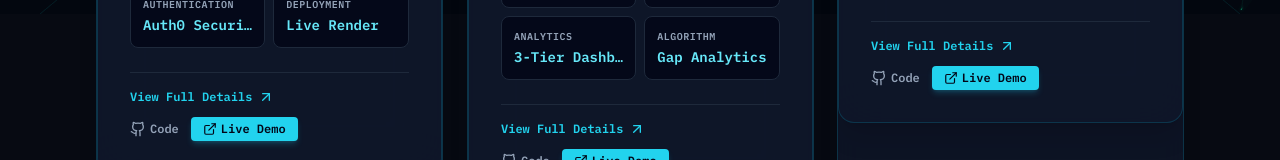
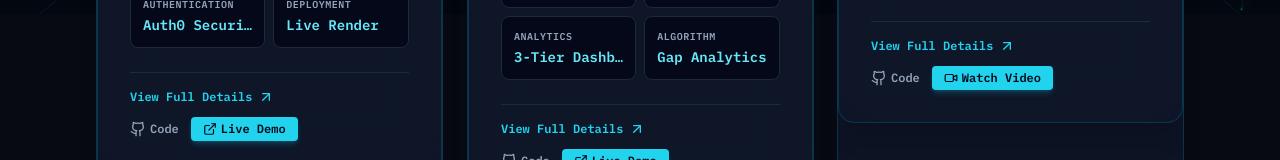
Before and after one commit to sayja-yug/Yug-Sayja, a React (Vite) app: page /projects in a window 1280 px wide. Shown: the part 786-946 px from the top of the page. Built offline with nearby package versions, Linux system fonts and the light colour scheme.

Commit message:
Connect Google Drive video link & embed video player player for WhatsApp AI Agent project

```diff
--- a/src/components/common/ProjectCard.jsx
+++ b/src/components/common/ProjectCard.jsx
@@ -1,10 +1,10 @@
 import React from 'react';
 import { Link } from 'react-router-dom';
-import { ArrowUpRight, Github, ExternalLink, Activity, Sparkles, CheckCircle2 } from 'lucide-react';
+import { ArrowUpRight, Github, ExternalLink, Activity, Sparkles, Video } from 'lucide-react';
 import Card3D from '../3d/Card3D';
 
 export const ProjectCard = ({ project }) => {
-  const { id, isLead, title, subtitle, shortDescription, techStack, results, githubUrl, demoUrl, highlights } = project;
+  const { id, isLead, title, subtitle, shortDescription, techStack, results, githubUrl, demoUrl, isVideoDemo } = project;
 
   return (
     <Card3D maxTilt={6} className="h-full">
@@ -104,10 +104,10 @@ export const ProjectCard = ({ project }) => {
                 target="_blank"
                 rel="noopener noreferrer"
                 className="text-slate-950 font-bold bg-cyan-400 hover:bg-cyan-300 px-3 py-1 rounded transition-colors inline-flex items-center gap-1 text-xs shadow-md shadow-cyan-400/20"
-                aria-label={`Live Demo for ${title}`}
+                aria-label={`Demo Video for ${title}`}
               >
-                <ExternalLink className="w-3.5 h-3.5" />
-                <span>Live Demo</span>
+                {isVideoDemo ? <Video className="w-3.5 h-3.5" /> : <ExternalLink className="w-3.5 h-3.5" />}
+                <span>{isVideoDemo ? 'Watch Video' : 'Live Demo'}</span>
               </a>
             )}
           </div>
--- a/src/data/portfolioData.js
+++ b/src/data/portfolioData.js
@@ -79,7 +79,9 @@ export const portfolioData = {
         "Designed scalable automation pipelines to improve business response efficiency and reduce manual effort.",
       ],
       githubUrl: "https://github.com/sayja-yug",
-      demoUrl: "https://github.com/sayja-yug",
+      demoUrl: "https://drive.google.com/file/d/1nMMqEWE8y_eO0xtnmE6HSiraOGrca7PV/view?usp=sharing",
+      videoEmbedUrl: "https://drive.google.com/file/d/1nMMqEWE8y_eO0xtnmE6HSiraOGrca7PV/preview",
+      isVideoDemo: true,
     },
   ],
 
--- a/src/pages/ProjectDetail.jsx
+++ b/src/pages/ProjectDetail.jsx
@@ -1,6 +1,6 @@
 import React from 'react';
 import { useParams, Link, Navigate } from 'react-router-dom';
-import { ArrowLeft, Github, ExternalLink, CheckCircle2, Cpu, Code2, Award, Activity } from 'lucide-react';
+import { ArrowLeft, Github, ExternalLink, CheckCircle2, Video, PlayCircle, Activity } from 'lucide-react';
 import { portfolioData } from '../data/portfolioData';
 import Card3D from '../components/3d/Card3D';
 
@@ -22,6 +22,8 @@ export const ProjectDetail = () => {
     highlights,
     githubUrl,
     demoUrl,
+    videoEmbedUrl,
+    isVideoDemo,
   } = project;
 
   return (
@@ -71,8 +73,8 @@ export const ProjectDetail = () => {
                 rel="noopener noreferrer"
                 className="inline-flex items-center gap-2 px-4 py-2.5 rounded-lg bg-cyan-400 text-slate-950 text-xs font-mono font-bold hover:bg-cyan-300 transition-colors shadow-lg shadow-cyan-400/20"
               >
-                <ExternalLink className="w-4 h-4" />
-                <span>Live Project Demo</span>
+                {isVideoDemo ? <Video className="w-4 h-4" /> : <ExternalLink className="w-4 h-4" />}
+                <span>{isVideoDemo ? 'Watch Google Drive Video' : 'Live Project Demo'}</span>
               </a>
             )}
           </div>
@@ -114,6 +116,40 @@ export const ProjectDetail = () => {
         )}
       </Card3D>
 
+      {/* EMBEDDED DEMO VIDEO SECTION (if videoEmbedUrl exists) */}
+      {videoEmbedUrl && (
+        <Card3D maxTilt={2} className="p-6 sm:p-8 space-y-4 border-cyan-500/30">
+          <div className="flex items-center justify-between border-b border-slate-800 pb-4">
+            <div className="flex items-center gap-2">
+              <PlayCircle className="w-5 h-5 text-cyan-400" />
+              <h3 className="text-lg font-heading font-bold text-white">
+                Live Video Demonstration & Workflow Walkthrough
+              </h3>
+            </div>
+            <a
+              href={demoUrl}
+              target="_blank"
+              rel="noopener noreferrer"
+              className="inline-flex items-center gap-1.5 px-3 py-1.5 rounded bg-cyan-500/20 border border-cyan-400/40 text-cyan-300 font-mono text-xs font-bold hover:bg-cyan-500 hover:text-slate-950 transition-colors"
+            >
+              <span>Open in Google Drive</span>
+              <ExternalLink className="w-3.5 h-3.5" />
+            </a>
+          </div>
+
+          {/* Embedded Google Drive Video iFrame */}
+          <div className="relative rounded-xl overflow-hidden border border-slate-800 aspect-video bg-slate-950 shadow-2xl">
+            <iframe
+              src={videoEmbedUrl}
+              title={`${title} Live Video Demo`}
+              className="w-full h-full border-0"
+              allow="autoplay; encrypted-media"
+              allowFullScreen
+            ></iframe>
+          </div>
+        </Card3D>
+      )}
+
       {/* Problem & Key Highlights */}
       <div className="grid grid-cols-1 md:grid-cols-12 gap-6">
 
```
Also changed, not shown: 1 other file (tests, documents, lock files or other folders).
